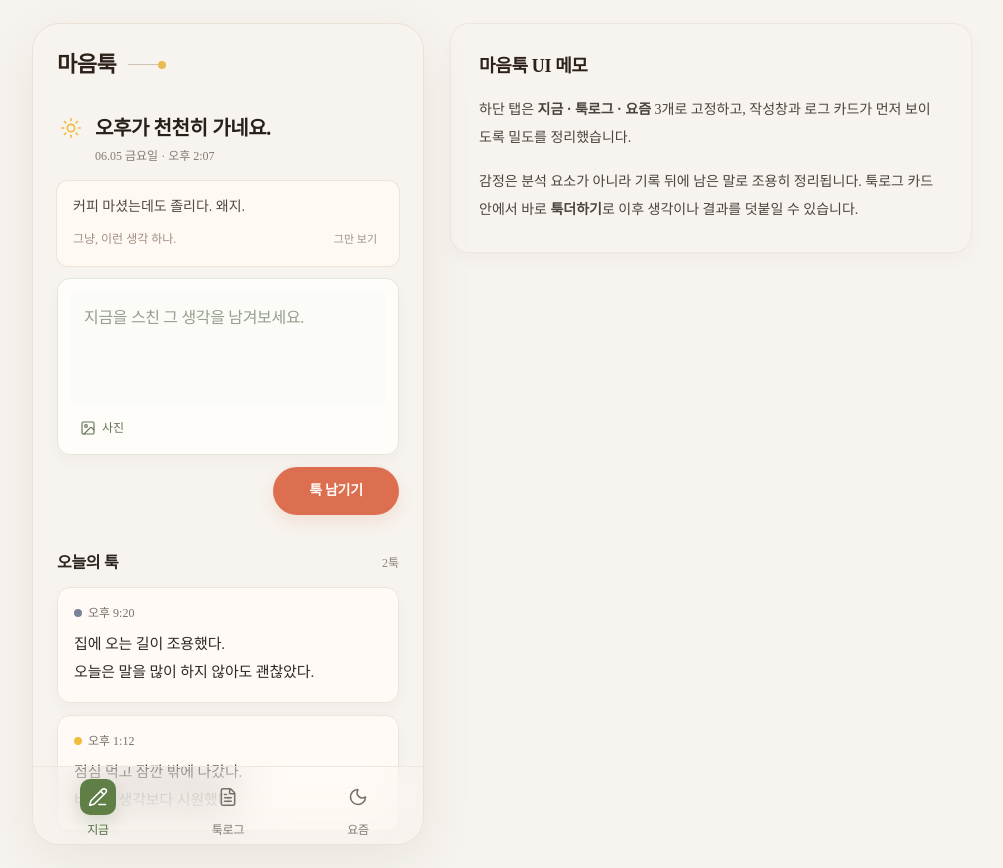
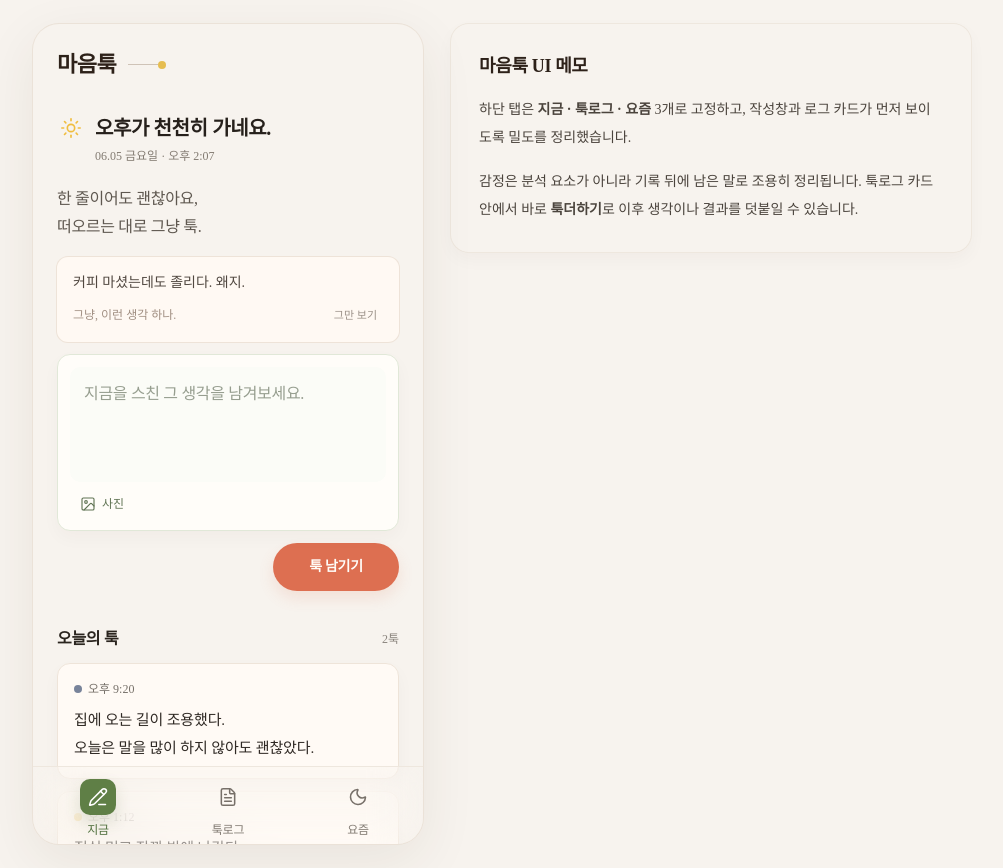
Before and after one commit to ojhdream/maeumtuk, a React (Vite) app: page / in a window 1280 px wide. Shown: the whole page, without its empty margins (138-1141 px from the left). Built offline with nearby package versions, Linux system fonts and the light colour scheme; a web font is replaced by a local one.

Commit message:
Strengthen now tab prompt copy

```diff
--- a/src/App.jsx
+++ b/src/App.jsx
@@ -515,6 +515,9 @@ function NowTab({ todayLogs, onAddLog, showWritingExample, onHideWritingExample,
           </div>
           <p className="ml-[38px] mt-1 text-[12px] font-medium text-[#837b72]">
             {currentMeta.date} {currentMeta.day} · {currentMeta.time}
+          </p>
+          <p className="mt-5 max-w-[270px] whitespace-pre-line text-[16px] font-medium leading-7 tracking-[-0.02em] text-[#5f5850]">
+            한 줄이어도 괜찮아요,{"\n"}떠오르는 대로 그냥 툭.
           </p>
         </div>
 
```
